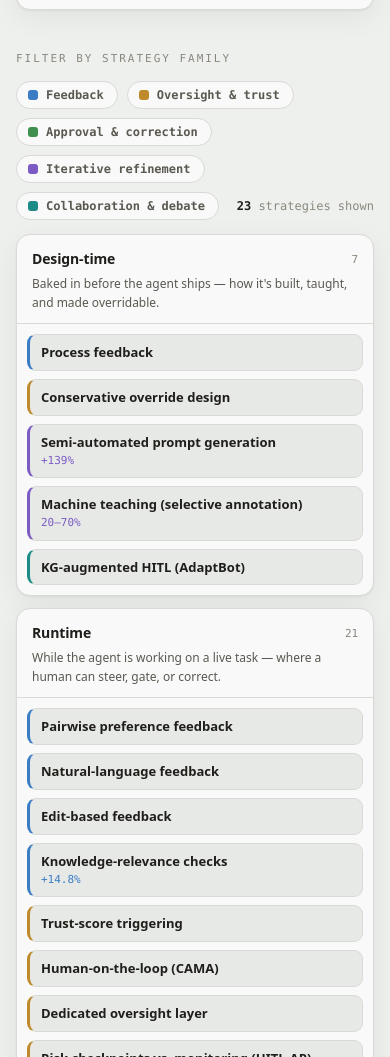
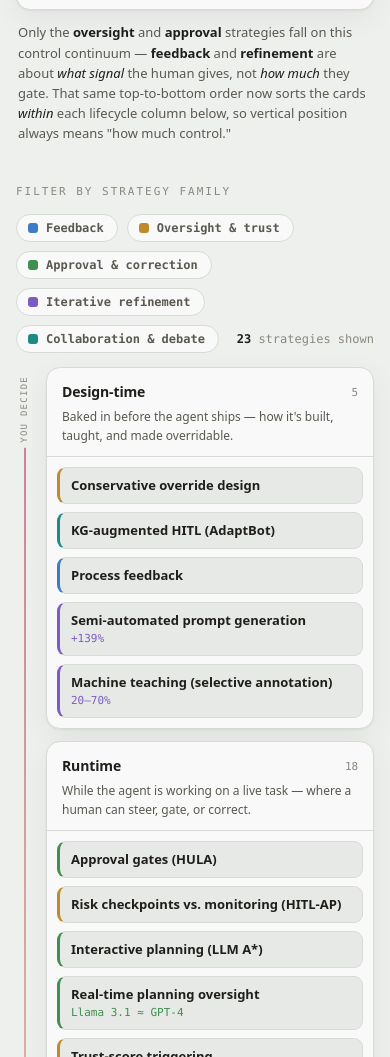
Before and after one commit to bhaskarjitsarmah/gen-ai-explorables, a plain HTML site: page 01-hitl-strategies/index.html in a window 390 px wide. Shown: the part 943-2000 px from the top of the page. Drawn offline with Linux system fonts and the light colour scheme.

Commit message:
HITL explorable: 2D lifecycle×control map + interaction/a11y fixes
Encode "how much control" as vertical position (ctrl 0–4), sorting each
lifecycle column so the board is a real 2D map. Add a Y-axis rail and a
framing note. Link spectrum/board to the detail panel (scroll + pulse,
scroll-to-detail on mobile), allow click/Esc to deselect and restore the
primer, and add aria-pressed + persisted theme label. Fix a pre-existing
double-count in the per-column header counts (design 7→5).

Co-Authored-By: Claude Opus 4.8 (1M context) <noreply@anthropic.com>

```diff
--- a/01-hitl-strategies/index.html
+++ b/01-hitl-strategies/index.html
@@ -132,7 +132,28 @@
   .howto b { color:var(--ink); font-weight:620; }
   footer { margin-top:38px; padding-top:20px; border-top:1px solid var(--border); font-size:12.5px; color:var(--ink-faint); }
 
-  @media (prefers-reduced-motion: reduce) { * { transition-duration:.001ms !important; } }
+  /* ---- spectrum framing note ---- */
+  .spectrum-note { font-size:13px; color:var(--ink-dim); max-width:74ch; margin:12px 2px 0; }
+  .spectrum-note b { color:var(--ink); font-weight:620; }
+  .spectrum-note em { font-style:italic; color:var(--ink); }
+
+  /* ---- 2D map: board + vertical control axis ---- */
+  .board-wrap { display:flex; gap:12px; align-items:stretch; }
+  .board-wrap .board { flex:1 1 auto; min-width:0; }
+  .yaxis { flex:0 0 22px; position:relative; display:flex; flex-direction:column; justify-content:space-between; align-items:center; padding:4px 0; }
+  .yaxis::before { content:""; position:absolute; top:4px; bottom:4px; left:50%; width:2px; transform:translateX(-50%); border-radius:2px;
+    background:linear-gradient(180deg, color-mix(in srgb,var(--accent) 75%,transparent), color-mix(in srgb,var(--ov) 45%,transparent) 55%, color-mix(in srgb,var(--co) 55%,transparent)); }
+  .yaxis span { position:relative; writing-mode:vertical-rl; transform:rotate(180deg); font-family:var(--mono); font-size:10px; letter-spacing:.14em; text-transform:uppercase; color:var(--ink-faint); background:var(--bg); padding:5px 0; white-space:nowrap; }
+  @media (max-width:620px){ .yaxis { flex-basis:18px; } .yaxis span { font-size:9px; } }
+
+  /* pulse the card a click reveals, so the eye follows the selection */
+  @keyframes chippulse {
+    0%   { box-shadow:0 0 0 0 color-mix(in srgb,var(--accent) 65%,transparent); }
+    100% { box-shadow:0 0 0 12px transparent; }
+  }
+  .chip.pulse { animation:chippulse .6s ease-out; }
+
+  @media (prefers-reduced-motion: reduce) { * { transition-duration:.001ms !important; } .chip.pulse { animation:none !important; } }
 </style>
 </head>
 <body>
@@ -176,6 +197,7 @@
       <span>Fully autonomous</span><span>Watch for drift</span><span>Trigger on low trust</span><span>Gate high-risk steps</span><span>Approve everything</span>
     </div>
   </div>
+  <p class="spectrum-note">Only the <b>oversight</b> and <b>approval</b> strategies fall on this control continuum — <b>feedback</b> and <b>refinement</b> are about <em>what signal</em> the human gives, not <em>how much</em> they gate. That same top-to-bottom order now sorts the cards <em>within</em> each lifecycle column below, so vertical position always means "how much control."</p>
 
   <!-- Filters -->
   <p class="section-label">Filter by strategy family</p>
@@ -190,7 +212,9 @@
 
   <!-- Explorer -->
   <div class="explorer">
-    <div class="board">
+    <div class="board-wrap">
+      <div class="yaxis" aria-hidden="true"><span>you decide</span><span>agent decides</span></div>
+      <div class="board">
       <div class="col">
         <header><h2>Design-time <span class="n" id="n-design">0</span></h2><p class="phase-desc">Baked in before the agent ships — how it's built, taught, and made overridable.</p></header>
         <div class="col-body" id="col-design"></div>
@@ -203,13 +227,14 @@
         <header><h2>Post-deployment <span class="n" id="n-post">0</span></h2><p class="phase-desc">After the fact — aggregating signal to improve the whole system over time.</p></header>
         <div class="col-body" id="col-post"></div>
       </div>
+      </div>
     </div>
 
     <aside class="detail" id="detail" aria-live="polite"></aside>
   </div>
 
   <p class="howto">
-    <b>How to read this.</b> Every card is one strategy, colored by its <b>family</b> and placed under each <b>lifecycle phase</b> it applies to — so a card can appear in more than one column. Click any card for its mechanism, benefit, and the <b>evidence</b> from the source paper. The strip above orders the oversight strategies by how much control the human keeps. Click a family to isolate it.
+    <b>How to read this.</b> The board is a map: <b>columns</b> are lifecycle phases (a card can appear in more than one), and a card's <b>vertical position</b> is how much control the human keeps — approve-every-step at the top, fully-autonomous at the bottom, matching the spectrum above. Color marks the <b>family</b>. Click any card — or a point on the spectrum — for its mechanism, benefit, and the <b>evidence</b> from the source paper; click it again or press <b>Esc</b> to return to the primer. Click a family to isolate it.
   </p>
 
   <footer id="footer"></footer>
@@ -229,81 +254,89 @@
   var TIMING_LABEL = { design:"Design-time", runtime:"Runtime", post:"Post-deployment" };
 
   // 23 strategies drawn straight from the survey. stat = the headline evidence, if any.
+  // ctrl = how much the human gates execution, 0 (agent decides) → 4 (approve everything).
+  // Vertical position on the board encodes ctrl; see CTRL_LABEL below.
   var DATA = [
-    { id:"pairwise", fam:"fb", t:["runtime","post"], name:"Pairwise preference feedback",
+    { id:"pairwise", fam:"fb", t:["runtime","post"], ctrl:0, name:"Pairwise preference feedback",
       mech:"Surface two candidate responses; the human picks the better one.",
       benefit:"Drives reward modeling and reranking.", ref:1, refT:"Agent-in-the-Loop data flywheel (2025)" },
-    { id:"nl", fam:"fb", t:["runtime","post"], name:"Natural-language feedback",
+    { id:"nl", fam:"fb", t:["runtime","post"], ctrl:0, name:"Natural-language feedback",
       mech:"Humans write or speak corrective comments on the agent's outputs.",
       benefit:"Richer than a scalar rating; works both instance- and system-level.", ref:2, refT:"System-Level NL Feedback (Yuan et al., 2023)" },
-    { id:"edit", fam:"fb", t:["runtime"], name:"Edit-based feedback",
+    { id:"edit", fam:"fb", t:["runtime"], ctrl:1, name:"Edit-based feedback",
       mech:"Users edit the output directly; the edits become an implicit preference signal.",
       benefit:"PRELUDE/CIPHER infer latent preferences from edit history, cutting future edit cost.", ref:3, refT:"Learning Latent Preference from User Edits (2024)" },
-    { id:"process", fam:"fb", t:["design"], name:"Process feedback",
+    { id:"process", fam:"fb", t:["design"], ctrl:1, name:"Process feedback",
       mech:"Humans annotate individual reasoning steps inside a finite-state machine.",
       benefit:"AMOR adapts open-source LLMs to new domains with module-level supervision — no full retrain.", ref:4, refT:"AMOR (Guan et al., 2024)" },
-    { id:"relevance", fam:"fb", t:["runtime"], name:"Knowledge-relevance checks",
+    { id:"relevance", fam:"fb", t:["runtime"], ctrl:0, name:"Knowledge-relevance checks",
       mech:"The agent flags retrieved passages; humans mark them relevant vs. irrelevant.",
       benefit:"Sharpens retrieval precision in production.", stat:"+14.8%", statCap:"precision@8 in production", ref:1, refT:"Agent-in-the-Loop (2025)" },
 
-    { id:"trust", fam:"ov", t:["runtime"], auto:1, name:"Trust-score triggering",
+    { id:"trust", fam:"ov", t:["runtime"], ctrl:2, auto:1, name:"Trust-score triggering",
       mech:"A live agent trust score triggers a human review only when it drops below a threshold.",
       benefit:"Avoids blanket review while still catching high-risk actions.", ref:5, refT:"LLM Agent Trust Score (Sheriff)" },
-    { id:"onloop", fam:"ov", t:["runtime"], auto:1, name:"Human-on-the-loop (CAMA)",
+    { id:"onloop", fam:"ov", t:["runtime"], ctrl:1, auto:1, name:"Human-on-the-loop (CAMA)",
       mech:"Specialists set drift thresholds up front; the agent runs autonomously until a drift signal triggers review.",
       benefit:"Autonomy with a safety net, instead of synchronous approval.", ref:6, refT:"Human-on-the-loop continual learning (2025)" },
-    { id:"oversightlayer", fam:"ov", t:["runtime"], name:"Dedicated oversight layer",
+    { id:"oversightlayer", fam:"ov", t:["runtime"], ctrl:2, name:"Dedicated oversight layer",
       mech:"A separate layer monitors agent actions and detects hallucinations, adding intervention points without halting operations.",
       benefit:"Catches failures mid-pipeline in multi-agent settings.", ref:7, refT:"HMCF multi-robot framework (Li et al.)" },
-    { id:"hitlap", fam:"ov", t:["runtime"], auto:1, name:"Risk checkpoints vs. monitoring (HITL-AP)",
+    { id:"hitlap", fam:"ov", t:["runtime"], ctrl:3, auto:1, name:"Risk checkpoints vs. monitoring (HITL-AP)",
       mech:"Checkpoint-style gates for high-stakes decisions; passive monitoring for routine steps.",
       benefit:"Right-sizes oversight to the risk of each step.", ref:8, refT:"Trustworthy Agentic AI Pipelines (Mishra)" },
-    { id:"override", fam:"ov", t:["design"], name:"Conservative override design",
+    { id:"override", fam:"ov", t:["design"], ctrl:3, name:"Conservative override design",
       mech:"Architect every component so a human can override it without cascading failure — via access controls and rollback.",
       benefit:"Safety by construction, not as an afterthought.", ref:9, refT:"Agentic AI & Autonomous Decision-Making (Adedokun)" },
 
-    { id:"hula", fam:"ap", t:["runtime"], auto:1, name:"Approval gates (HULA)",
+    { id:"hula", fam:"ap", t:["runtime"], ctrl:4, auto:1, name:"Approval gates (HULA)",
       mech:"Explicit sign-off gates at two stages — coding-plan generation and source-code generation.",
       benefit:"Lets engineers redirect the agent before expensive downstream work runs.", ref:10, refT:"HITL Software Development Agents (2024)" },
-    { id:"llmastar", fam:"ap", t:["runtime"], name:"Interactive planning (LLM A*)",
+    { id:"llmastar", fam:"ap", t:["runtime"], ctrl:3, name:"Interactive planning (LLM A*)",
       mech:"Human feedback on intermediate path plans is fed back to the LLM through structured prompts.",
       benefit:"Keeps the planning process transparent and correctable at each step.", ref:12, refT:"LLM A* (Xiao et al., 2023)" },
-    { id:"robotplan", fam:"ap", t:["runtime"], name:"Real-time planning oversight",
+    { id:"robotplan", fam:"ap", t:["runtime"], ctrl:3, name:"Real-time planning oversight",
       mech:"A human oversees the plan as it converges, in robotic task planning.",
       benefit:"Fewer LLM calls to converge — a small Llama 3.1 matched GPT-4 on task-planning quality.", stat:"Llama 3.1 ≈ GPT-4", statCap:"on task planning, with oversight", ref:13, refT:"HITL Robot Task Planning (2025)" },
-    { id:"apollo", fam:"ap", t:["runtime"], auto:1, name:"Asynchronous intervention (Apollo)",
+    { id:"apollo", fam:"ap", t:["runtime"], ctrl:1, auto:1, name:"Asynchronous intervention (Apollo)",
       mech:"Annotators step in only when the agent drifts from a promising trajectory — give strategic advice, then step back.",
       benefit:"Sustained 30+ hrs of interaction at low cost.", stat:"+50%", statCap:"over baseline (+28% over no-interaction)", ref:14, refT:"Interaction as Intelligence II (2025)" },
 
-    { id:"semiauto", fam:"ref", t:["design"], name:"Semi-automated prompt generation",
+    { id:"semiauto", fam:"ref", t:["design"], ctrl:1, name:"Semi-automated prompt generation",
       mech:"An LLM proposes candidate prompts; a human selects or edits the best; evaluation re-runs.",
       benefit:"One combined iteration beat purely automated prompt generation.", stat:"+139%", statCap:"vs. automated-only, in travel planning", ref:15, refT:"Smart Language Agents (2024)" },
-    { id:"machineteach", fam:"ref", t:["design","post"], name:"Machine teaching (selective annotation)",
+    { id:"machineteach", fam:"ref", t:["design","post"], ctrl:1, name:"Machine teaching (selective annotation)",
       mech:"Deployment traces flag high-uncertainty examples; humans correct only those likely mislabeled.",
       benefit:"Reached near-oracle performance without labeling the full dataset.", stat:"20–70%", statCap:"of data needs human supervision", ref:16, refT:"Machine Teaching for Modular Agents (2024)" },
-    { id:"aitl", fam:"ref", t:["post"], name:"Data flywheel (AITL)",
+    { id:"aitl", fam:"ref", t:["post"], ctrl:0, name:"Data flywheel (AITL)",
       mech:"Four annotation signals embedded directly into live customer operations feed retraining.",
       benefit:"Compressed retraining cycles and lifted quality (+8.4% helpfulness, +4.5% adoption).", stat:"months → weeks", statCap:"retraining cycle time", ref:1, refT:"Agent-in-the-Loop (2025)" },
-    { id:"aria", fam:"ref", t:["runtime"], name:"Test-time learning (ARIA)",
+    { id:"aria", fam:"ref", t:["runtime"], ctrl:1, name:"Test-time learning (ARIA)",
       mech:"Streaming, clause-level human feedback is incorporated during inference.",
       benefit:"The agent self-improves at test time — turning each interaction into a learning signal, no fine-tuning cycle.", ref:17, refT:"Self-improving agents at test time (2025)" },
 
-    { id:"debate", fam:"co", t:["runtime"], name:"HITL multi-agent debate",
+    { id:"debate", fam:"co", t:["runtime"], ctrl:2, name:"HITL multi-agent debate",
       mech:"Human opinion is inserted into an ongoing LLM-agent debate.",
       benefit:"Across 2,700 legal-reasoning steps, LLMs weighted human input above peer-AI opinion.", stat:"human > peer-AI", statCap:"how much LLMs weight the input", ref:18, refT:"Tipping the Balance (Triem & Ding, 2024)" },
-    { id:"collabtool", fam:"co", t:["runtime"], name:"Expert-in-the-loop (CollabToolBuilder)",
+    { id:"collabtool", fam:"co", t:["runtime"], ctrl:2, name:"Expert-in-the-loop (CollabToolBuilder)",
       mech:"Four specialized agents — Coach, Coder, Critic, Capitalizer — updated by a reinforced dynamic prompt from human feedback.",
       benefit:"Fast, human-validated tool building toward human-defined goals.", ref:19, refT:"Multi-Agent LLM-Human Framework (2025)" },
-    { id:"report", fam:"co", t:["runtime"], name:"Report-generation feedback loops",
+    { id:"report", fam:"co", t:["runtime"], ctrl:2, name:"Report-generation feedback loops",
       mech:"Human feedback loops span the retrieval and synthesis stages of a multi-agent pipeline.",
       benefit:"Aligns generated reports with organizational requirements.", ref:20, refT:"Multi-Agent Report Generation Pipeline" },
-    { id:"adaptbot", fam:"co", t:["design","runtime"], name:"KG-augmented HITL (AdaptBot)",
+    { id:"adaptbot", fam:"co", t:["design","runtime"], ctrl:2, name:"KG-augmented HITL (AdaptBot)",
       mech:"Humans provide corrections that refine a knowledge graph rather than retraining the LLM.",
       benefit:"Substantial gains on cooking and cleaning simulation tasks from solicited human input.", ref:21, refT:"AdaptBot (Singh et al., 2025)" },
-    { id:"structsense", fam:"co", t:["runtime"], name:"Self-eval + HITL validation (StructSense)",
+    { id:"structsense", fam:"co", t:["runtime"], ctrl:2, name:"Self-eval + HITL validation (StructSense)",
       mech:"Agent-internal judge modules refine output; a human layer validates low-confidence or domain-sensitive extractions.",
       benefit:"Combines automated and human quality assurance.", ref:23, refT:"StructSense (Chhetri et al., 2025)" }
   ];
+
+  // vertical axis: control rank → short label (shown on the board's Y-axis rail)
+  var CTRL_LABEL = {
+    4: "Approve every step", 3: "Gate high-risk steps", 2: "Triggered review",
+    1: "Watch / async", 0: "Fully autonomous"
+  };
 
   var byId = {}; DATA.forEach(function (d) { byId[d.id] = d; });
 
@@ -314,14 +347,18 @@
   var chipEls = [];        // {el, d}
 
   // ---- build the board once ----
+  // Sort high-control (approve every step) to the top of every column, low-control to the
+  // bottom, so vertical position across all three columns encodes the same oversight axis.
+  var SORTED = DATA.slice().sort(function (a, b) { return b.ctrl - a.ctrl; });
   ["design","runtime","post"].forEach(function (t) {
     var col = $("col-" + t);
-    DATA.forEach(function (d) {
+    SORTED.forEach(function (d) {
       if (d.t.indexOf(t) === -1) return;
       var b = document.createElement("button");
       b.className = "chip";
       b.setAttribute("data-fam", d.fam);
       b.setAttribute("data-id", d.id);
+      b.setAttribute("title", "Human control: " + CTRL_LABEL[d.ctrl]);
       b.innerHTML = '<span class="cname">' + d.name + '</span>' +
         (d.stat ? '<span class="cstat">' + d.stat + '</span>' : '');
       b.addEventListener("click", function () { select(d.id); });
@@ -340,11 +377,12 @@
       c.el.classList.toggle("dim", !show);
       if (show) seen[c.d.id] = true;
     });
-    // per-column visible counts
+    // per-column visible counts — one increment per strategy that appears in that column
+    // (iterate unique cards, not chipEls, so multi-phase strategies aren't double-counted)
     var counts = { design:0, runtime:0, post:0 };
-    chipEls.forEach(function (c) {
-      if (!on || selectedFams[c.d.fam]) {
-        c.d.t.forEach(function (t) { counts[t]++; });
+    DATA.forEach(function (d) {
+      if (!on || selectedFams[d.fam]) {
+        d.t.forEach(function (t) { counts[t]++; });
       }
     });
     $("n-design").textContent = counts.design;
@@ -354,13 +392,41 @@
     $("fcount").innerHTML = "<b>" + total + "</b> " + (total === 1 ? "strategy" : "strategies") + " shown";
   }
 
+  var reduceMotion = window.matchMedia("(prefers-reduced-motion: reduce)");
+  var narrowMQ = window.matchMedia("(max-width:900px)");
+
   function select(id) {
-    selectedId = id;
-    chipEls.forEach(function (c) { c.el.classList.toggle("sel", c.d.id === id); });
+    // second click on the same strategy clears it and restores the concept primer
+    selectedId = (selectedId === id) ? null : id;
+    var firstChip = null;
+    chipEls.forEach(function (c) {
+      var on = c.d.id === selectedId;
+      c.el.classList.toggle("sel", on);
+      if (on && c.d.id === selectedId && (!firstChip || (firstChip.classList.contains("dim") && !c.el.classList.contains("dim")))) {
+        firstChip = c.el;
+      }
+    });
     document.querySelectorAll(".marker button").forEach(function (m) {
-      m.classList.toggle("sel", m.getAttribute("data-id") === id);
+      var on = m.getAttribute("data-id") === selectedId;
+      m.classList.toggle("sel", on);
+      m.setAttribute("aria-pressed", on ? "true" : "false");
     });
     renderDetail();
+    if (selectedId) revealSelection(firstChip);
+  }
+
+  // Bring the selection into view and pulse it, so the eye follows a click on the
+  // spectrum or a card that scrolled off — on narrow screens the detail panel sits
+  // far below the board, so scroll that into view instead of the card.
+  function revealSelection(chip) {
+    var behavior = reduceMotion.matches ? "auto" : "smooth";
+    var target = narrowMQ.matches ? $("detail") : chip;
+    if (target && target.scrollIntoView) target.scrollIntoView({ block: "nearest", behavior: behavior });
+    if (chip && !reduceMotion.matches) {
+      chip.classList.remove("pulse");
+      void chip.offsetWidth;   // force reflow so the animation retriggers on re-select
+      chip.classList.add("pulse");
+    }
   }
 
   function renderDetail() {
@@ -392,25 +458,48 @@
 
   // ---- filters ----
   document.querySelectorAll(".fchip").forEach(function (btn) {
+    btn.setAttribute("aria-pressed", "false");
     btn.addEventListener("click", function () {
       var fam = btn.getAttribute("data-fam");
       selectedFams[fam] = !selectedFams[fam];
       btn.classList.toggle("active", !!selectedFams[fam]);
+      btn.setAttribute("aria-pressed", selectedFams[fam] ? "true" : "false");
       applyFilter();
     });
   });
 
   // ---- spectrum markers ----
   document.querySelectorAll(".marker button").forEach(function (m) {
+    m.setAttribute("aria-pressed", "false");
     m.addEventListener("click", function () { select(m.getAttribute("data-id")); });
   });
 
-  // ---- theme ----
-  $("themeBtn").addEventListener("click", function () {
+  // Esc clears the current selection and brings the concept primer back
+  document.addEventListener("keydown", function (e) {
+    if ((e.key === "Escape" || e.key === "Esc") && selectedId) select(selectedId);
+  });
+
+  // ---- theme (choice persisted locally; nothing leaves the page) ----
+  var themeBtn = $("themeBtn");
+  function currentDark() {
     var root = document.documentElement;
-    var isDark = root.getAttribute("data-theme") === "dark" ||
+    return root.getAttribute("data-theme") === "dark" ||
       (!root.getAttribute("data-theme") && window.matchMedia("(prefers-color-scheme: dark)").matches);
-    root.setAttribute("data-theme", isDark ? "light" : "dark");
+  }
+  function paintThemeBtn() {
+    themeBtn.textContent = currentDark() ? "☀ light" : "☾ dark";
+    themeBtn.setAttribute("aria-pressed", currentDark() ? "true" : "false");
+  }
+  try {
+    var saved = localStorage.getItem("hitl-theme");
+    if (saved === "light" || saved === "dark") document.documentElement.setAttribute("data-theme", saved);
+  } catch (e) {}
+  paintThemeBtn();
+  themeBtn.addEventListener("click", function () {
+    var next = currentDark() ? "light" : "dark";
+    document.documentElement.setAttribute("data-theme", next);
+    try { localStorage.setItem("hitl-theme", next); } catch (e) {}
+    paintThemeBtn();
   });
 
   // ---- footer references ----
```
